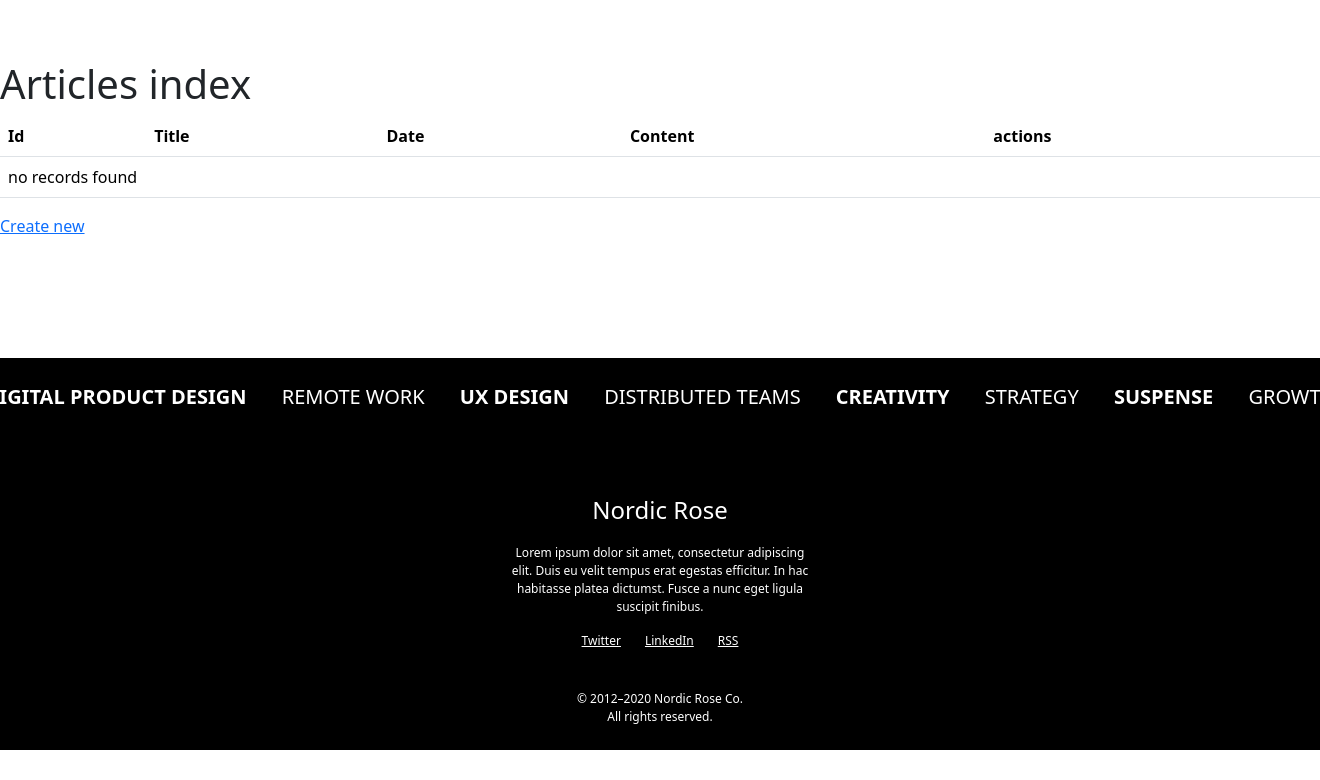
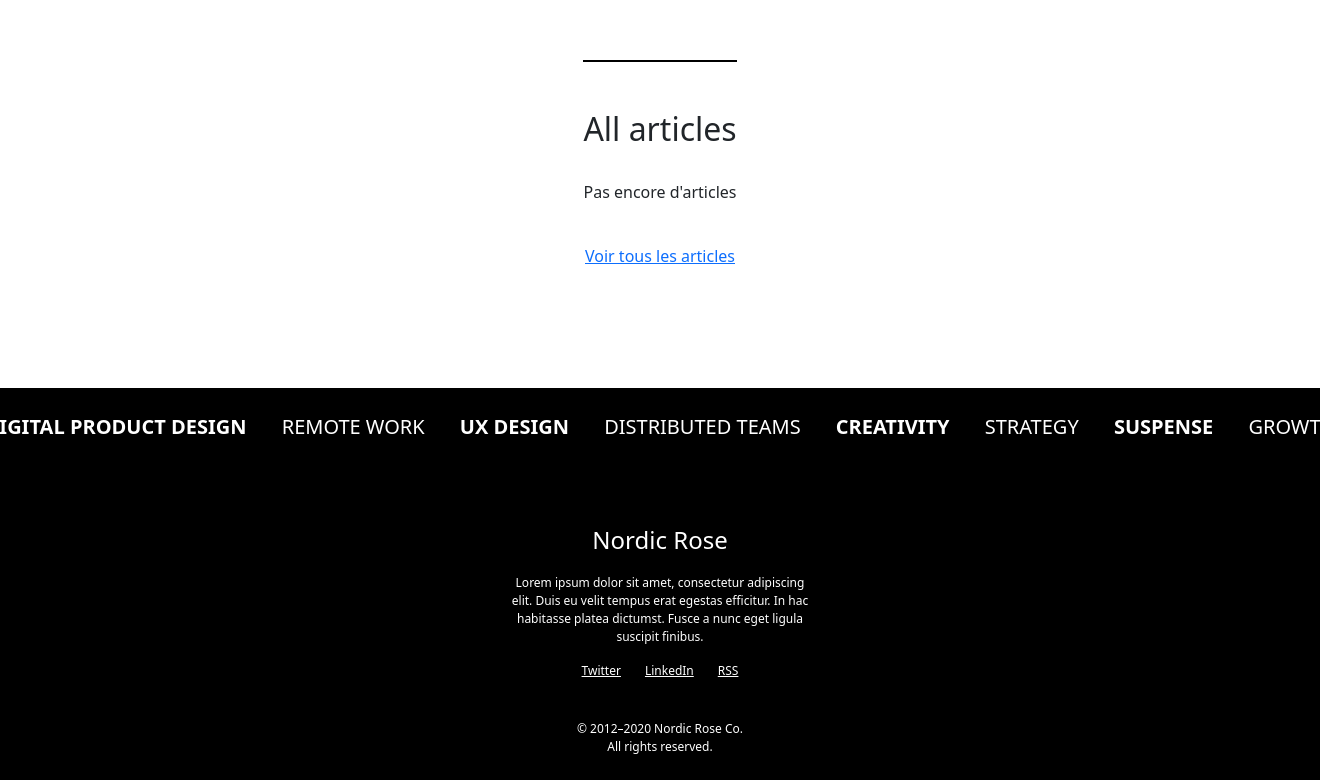
Before and after one commit to lsureauynov/blog, a Symfony app: template templates/articles/index.html.twig in a window 1320 px wide; the page is wider, and only the part inside the window is pictured. Shown: the part 104-884 px from the top of that part. Before the commit the page ends 854 px from the top of that part, so only its background shows below. Run offline with Twig, Linux system fonts and the light colour scheme; the template is opened without the code that fills it, so the values that code supplies are empty; style sheets or scripts are compiled from the project's sources; some libraries are stand-ins or nearby versions.

Commit message:
wip articles

```diff
--- a/assets/styles/custom.scss
+++ b/assets/styles/custom.scss
@@ -80,3 +80,22 @@
     }
   }
 }
+
+
+.all-articles {
+  max-width: 34.375rem;
+
+  h2 {
+    margin-top: 3rem;
+  }
+
+  .article {
+    width: 16.40625rem;
+    height: 16.40625rem;
+
+    .article-thumbnail {
+      height: 65%;
+      width: 100%;
+    }
+  }
+}
--- a/templates/articles/index.html.twig
+++ b/templates/articles/index.html.twig
@@ -1,39 +1,30 @@
 {% extends 'base.html.twig' %}
 
-{% block title %}Articles index{% endblock %}
+{% block title %}Articles index
+{% endblock %}
 
 {% block body %}
-    <h1>Articles index</h1>
+	{# Last article #}
+	<div></div>
 
-    <table class="table">
-        <thead>
-            <tr>
-                <th>Id</th>
-                <th>Title</th>
-                <th>Date</th>
-                <th>Content</th>
-                <th>actions</th>
-            </tr>
-        </thead>
-        <tbody>
-        {% for article in articles %}
-            <tr>
-                <td>{{ article.id }}</td>
-                <td>{{ article.title }}</td>
-                <td>{{ article.date ? article.date|date('Y-m-d H:i:s') : '' }}</td>
-                <td>{{ article.content }}</td>
-                <td>
-                    <a href="{{ path('app_articles_show', {'id': article.id}) }}">show</a>
-                    <a href="{{ path('app_articles_edit', {'id': article.id}) }}">edit</a>
-                </td>
-            </tr>
-        {% else %}
-            <tr>
-                <td colspan="5">no records found</td>
-            </tr>
-        {% endfor %}
-        </tbody>
-    </table>
+	<div class="d-flex justify-content-center align-items-center">
+		<div class="all-articles border-top border-black border-2 d-flex flex-column justify-content-center align-items-center gap-4">
+			<h2>All articles</h2>
 
-    <a href="{{ path('app_articles_new') }}">Create new</a>
-{% endblock %}
+			<div class="d-flex justify-content-between flex-wrap gap-4">
+				{% for article in articles %}
+					<div class="article">
+						<a href="{{ path('app_articles_show', {'id': article.id}) }}" class="text-decoration-none">
+							<div class="bg-dark	article-thumbnail">IMG HERE</div>
+							<p class="mb-0 mt-3 text-black text-center">{{ article.title }}</p>
+						</a>
+					</div>
+				{% else %}
+					<p>Pas encore d'articles</p>
+				{% endfor %}
+			</div>
+
+			<a href="#">Voir tous les articles</a>
+		</div>
+	</div>
+</div>{% endblock %}
```
